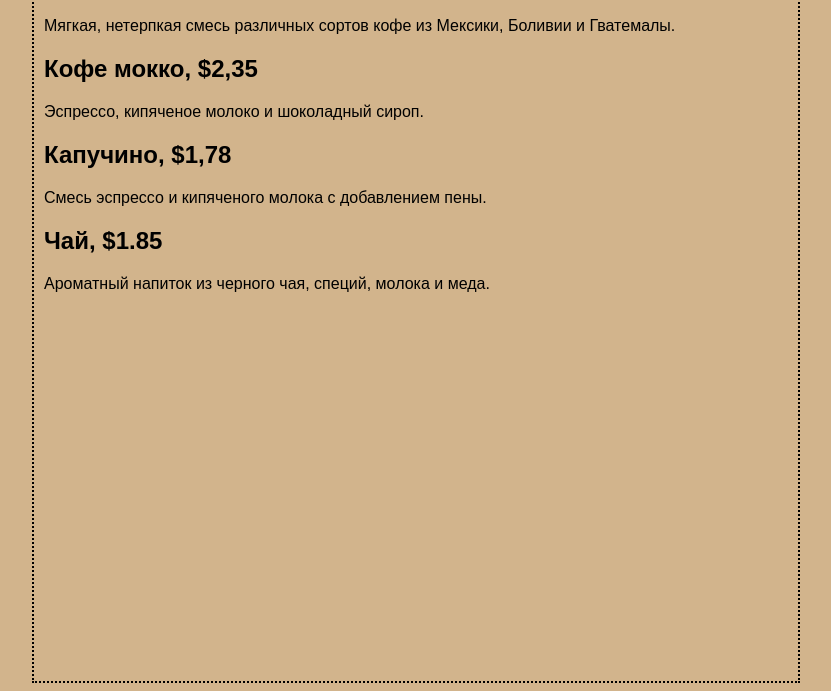
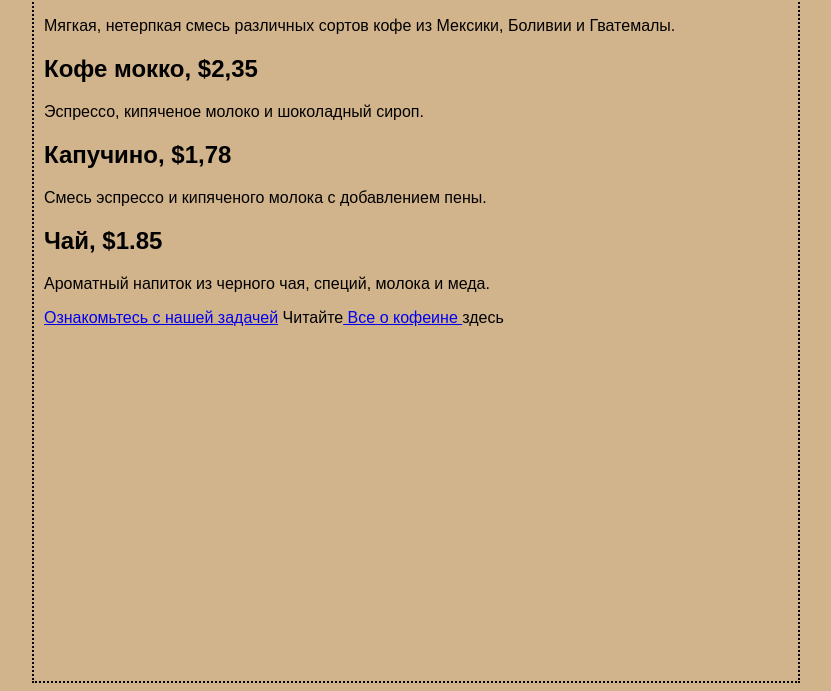
Before and after one commit to Ekateri222/Starbuzz, a plain HTML site: page index.html in a window 1280 px wide. Shown: the part 109-800 px from the top of the page, without its empty margins (224-1055 px from the left). Drawn offline with Linux system fonts and the light colour scheme.

Commit message:
add link

```diff
--- a/index.html
+++ b/index.html
@@ -28,6 +28,9 @@
 
 	<h2>Чай, $1.85</h2>
 	<p>Ароматный напиток из черного чая, специй, молока и меда.</p>
-
+	<p>
+	<a href="mission.html" target="_blank">Ознакомьтесь с нашей задачей</a>
+	Читайте<a href="http://wickedlysmart.com/buzz" target="_blank"> Все о кофеине </a>здесь
+</p>
 	</body>
 </html>
```
